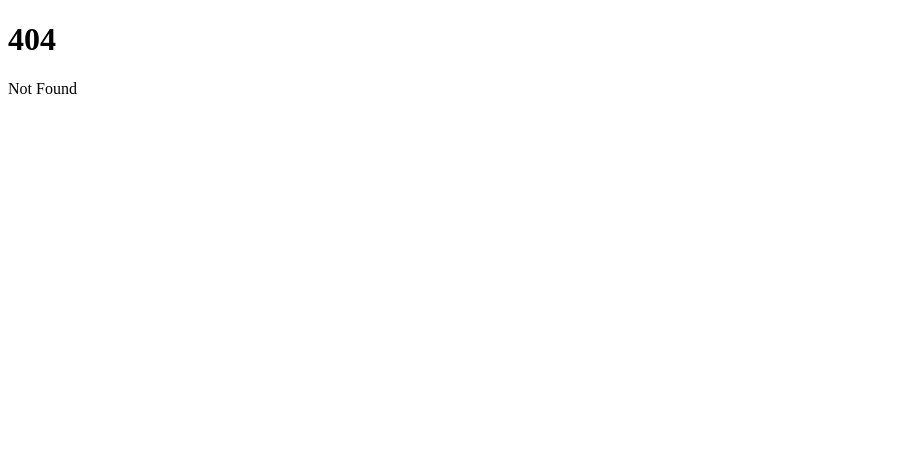
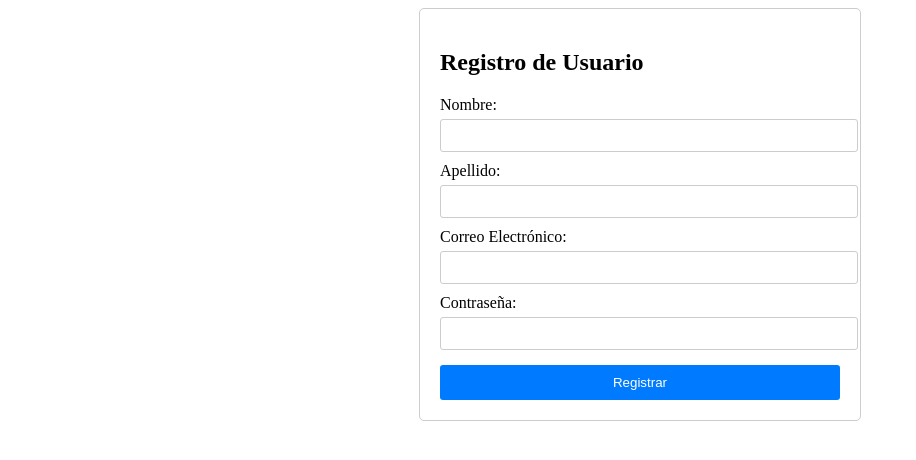
Before and after one commit to grzlz/todo-front, a SvelteKit app: page /prueba_reg in a window 1280 px wide. Before the commit this address had no page. Shown: the top 460 px of the page, without its empty margins (0-916 px from the left). Built offline with nearby package versions, Linux system fonts and the light colour scheme.

Commit message:
Creación de server y +page.svelte para pruebas en localhost

```diff
--- /dev/null
+++ b/src/routes/api/local_registrarUsuario/+server.js
@@ -0,0 +1,47 @@
+// +server.js
+import pkg from 'pg';
+import bcrypt from 'bcryptjs';
+
+const { Pool } = pkg;
+
+// Configura el Pool de conexiones para PostgreSQL
+const pool = new Pool({
+    user: 'postgres',
+    host: 'localhost',
+    database: 'postgres',
+    password: 'shalashala',
+    port: 5432
+});
+
+export async function POST({ request }) {
+    const { nombre, apellido, correo_electronico, password } = await request.json();
+    let client;
+
+    try {
+        // Obtener un cliente de la conexión de pool
+        client = await pool.connect();
+
+        // Paso 1: Verificar si el correo ya existe en la base de datos
+        const checkQuery = `SELECT correo_electronico FROM usuarios WHERE correo_electronico = $1`;
+        const checkResult = await client.query(checkQuery, [correo_electronico]);
+
+        if (checkResult.rows.length > 0) {
+            return new Response(JSON.stringify({ error: 'El email ya está en uso' }), { status: 400 });
+        }
+
+        // Paso 2: Encriptar la contraseña
+        const hashedPassword = await bcrypt.hash(password, 10);
+
+        // Paso 3: Insertar el usuario en la base de datos
+        const insertQuery = `INSERT INTO usuarios (nombre, apellido, correo_electronico, password) VALUES ($1, $2, $3, $4)`;
+        await client.query(insertQuery, [nombre, apellido, correo_electronico, hashedPassword]);
+
+        return new Response(JSON.stringify({ message: 'Usuario registrado exitosamente' }), { status: 200 });
+    } catch (error) {
+        console.error('Error:', error);
+        return new Response(JSON.stringify({ error: error.message }), { status: 500 });
+    } finally {
+        // Liberar el cliente para que vuelva al pool
+        if (client) client.release();
+    }
+}
--- /dev/null
+++ b/src/routes/prueba_reg/+page.svelte
@@ -0,0 +1,105 @@
+<script>
+    import { onMount } from 'svelte';
+
+    // Variables para los campos del formulario
+    let nombre = '';
+    let apellido = '';
+    let correo_electronico = '';
+    let password = '';
+    let mensaje = '';
+
+    // Función para enviar la solicitud de registro
+    async function registerUser() {
+        try {
+            const response = await fetch('/api/local_registrarUsuario', {
+                method: 'POST',
+                headers: {
+                    'Content-Type': 'application/json'
+                },
+                body: JSON.stringify({
+                    nombre,
+                    apellido,
+                    correo_electronico,
+                    password
+                })
+            });
+
+            const result = await response.json();
+
+            if (response.ok) {
+                mensaje = result.message || 'Usuario registrado exitosamente';
+            } else {
+                mensaje = result.error || 'Error al registrar usuario';
+            }
+        } catch (error) {
+            console.error('Error:', error);
+            mensaje = 'Error de conexión con el servidor';
+        }
+    }
+</script>
+
+<style>
+    /* Estilos sencillos para el formulario */
+    form {
+        max-width: 400px;
+        margin: auto;
+        padding: 20px;
+        border: 1px solid #ccc;
+        border-radius: 5px;
+    }
+
+    label {
+        display: block;
+        margin-top: 10px;
+    }
+
+    input {
+        width: 100%;
+        padding: 8px;
+        margin-top: 5px;
+        border: 1px solid #ccc;
+        border-radius: 3px;
+    }
+
+    button {
+        margin-top: 15px;
+        padding: 10px;
+        width: 100%;
+        background-color: #007bff;
+        color: white;
+        border: none;
+        border-radius: 3px;
+        cursor: pointer;
+    }
+
+    button:hover {
+        background-color: #0056b3;
+    }
+
+    p {
+        margin-top: 15px;
+        color: #007bff;
+    }
+</style>
+
+<form on:submit|preventDefault={registerUser}>
+    <h2>Registro de Usuario</h2>
+
+    <label for="nombre">Nombre:</label>
+    <input id="nombre" bind:value={nombre} type="text" required />
+
+    <label for="apellido">Apellido:</label>
+    <input id="apellido" bind:value={apellido} type="text" required />
+
+    <label for="correo_electronico">Correo Electrónico:</label>
+    <input id="correo_electronico" bind:value={correo_electronico} type="email" required />
+
+    <label for="password">Contraseña:</label>
+    <input id="password" bind:value={password} type="password" required />
+
+    <button type="submit">Registrar</button>
+
+    {#if mensaje}
+        <p>{mensaje}</p>
+    {/if}
+</form>
```
